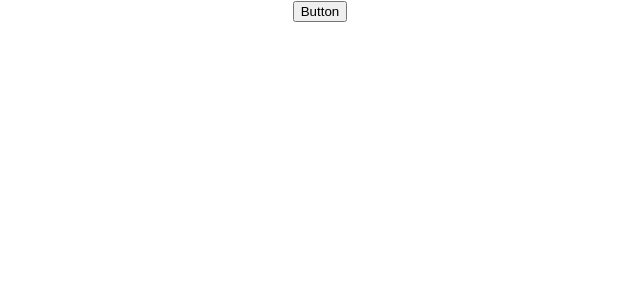
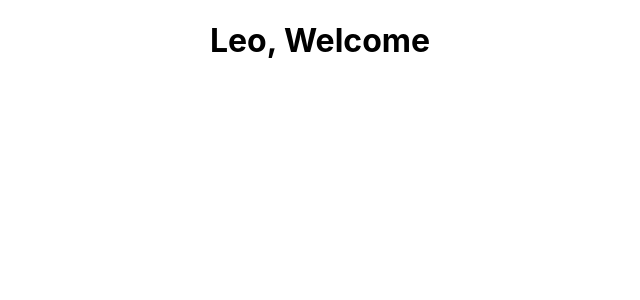
Before and after one commit to LeeSeokbong/2022-working-out, a React (Create React App) app in the folder lecture/my-app/: page / in a window 1280 px wide. Shown: the top 300 px of the page, without its empty margins (320-960 px from the left). Built offline with nearby package versions, Linux system fonts and the light colour scheme.

Commit message:
패캠 강의 Part1_2_08

```diff
--- a/lecture/my-app/src/App.js
+++ b/lecture/my-app/src/App.js
@@ -1,5 +1,6 @@
 import './App.css';
-import Event from './Part1_2_07/Event';
+import Condition from './Part1_2_08/Condition'
+// import Event from './Part1_2_07/Event';
 // import Extraction from './Part1_2_04/Extraction';
 // import Composition from './Part1_2_04/Composition';
 // import ClassComponent from './Part1_2_05/ClassComponent';
@@ -9,7 +10,8 @@ import Event from './Part1_2_07/Event';
 function App() {
   return (
     <div className="App">
-      <Event />
+      <Condition />
+      {/* <Event /> */}
       {/* <FunctionalComponent/> */}
       {/* <ClassComponent/> */}
       {/* <Extraction/> */}
--- /dev/null
+++ b/lecture/my-app/src/Part1_2_08/Condition.jsx
@@ -0,0 +1,26 @@
+import React from 'react'
+
+function UserGreeting(props) {
+    return <h1>{props.name && `${props.name},`} Welcome {Boolean(props.count) && `Is's ${props.count} time`}</h1>
+}
+
+function GuestGreeting(props) {
+    return <h1>Plz sign up.</h1>
+}
+
+function Greeting(props) {
+    //     if(props.isLoggedIn) {
+    //         <UserGreeting name="Leo" count={0} />
+    //     }
+    // return <GuestGreeting />
+    return props.isLoggedIn ? <UserGreeting name="Leo" count={0} /> : <GuestGreeting />;
+}
+
+export default function Condition() {
+    const isLoggedIn = true;
+    return (
+        <div>
+            <Greeting isLoggedIn={isLoggedIn} />
+        </div>
+    )
+}
```
